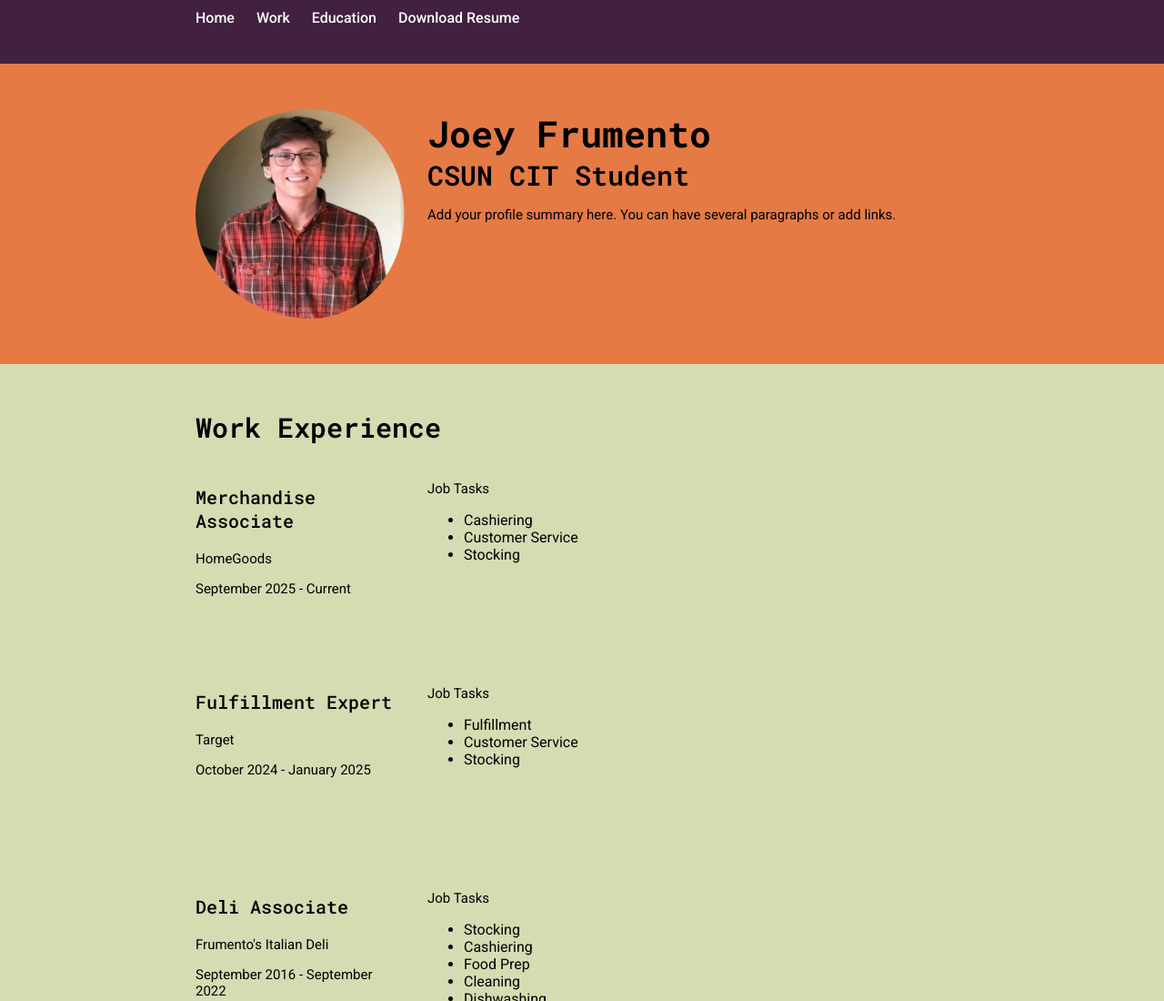
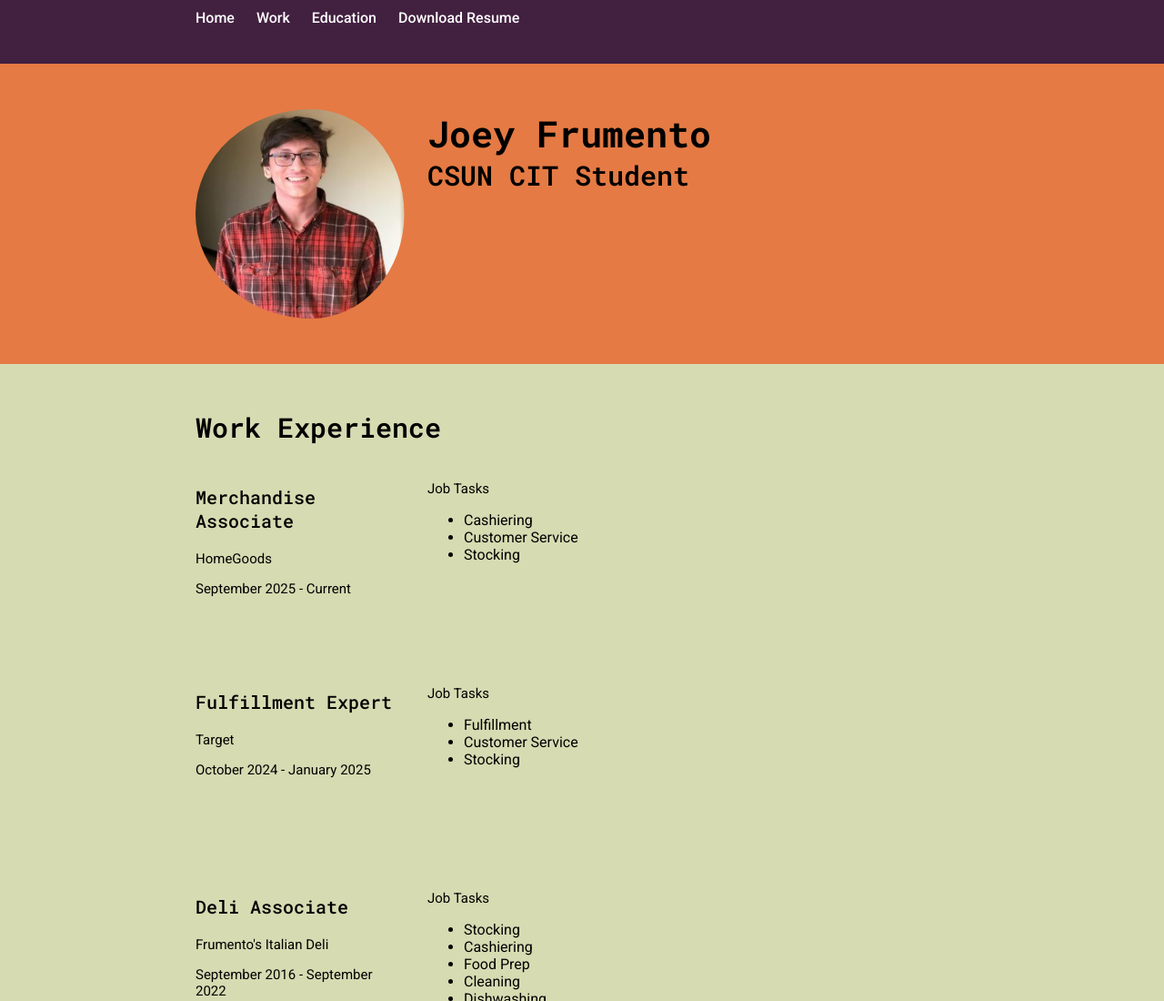
Before and after one commit to AnthonyFrumento/comp484-hw8-main, a plain HTML site: page index.html in a window 1280 px wide. Shown: the top 1100 px of the page at 91% size. Drawn offline with Linux system fonts and the light colour scheme.

Commit message:
updated resume info

```diff
--- a/index.html
+++ b/index.html
@@ -33,7 +33,6 @@
             <div class="column-wide">
                 <h1>Joey Frumento</h1>
                 <h2>CSUN CIT Student</h2>
-                <p>Add your profile summary here. You can have several paragraphs or add links.</p>
             </div>
 
         </div>
```
